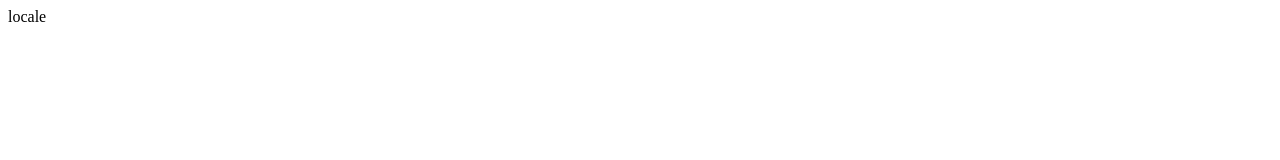
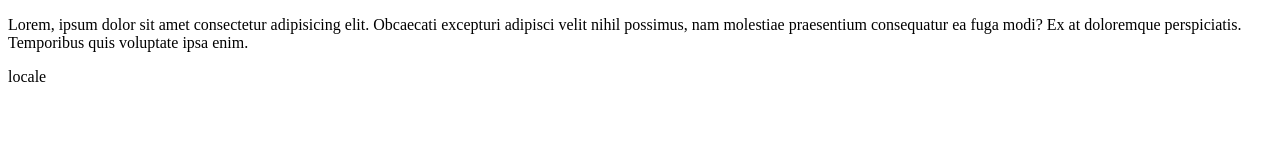
Before and after one commit to LavaAutos/Proyecto, a plain HTML site: page index.html in a window 1280 px wide. Drawn offline with Linux system fonts and the light colour scheme.

Commit message:
agregado div contenedor

```diff
--- a/index.html
+++ b/index.html
@@ -6,6 +6,13 @@
     <title>Git VSCODE</title>
 </head>
 <body>
+    <!--DIV CONTENEDOR-->
+    <div class="container">
+        <div class="row">
+            <p>Lorem, ipsum dolor sit amet consectetur adipisicing elit. Obcaecati excepturi adipisci velit nihil possimus, nam molestiae praesentium consequatur ea fuga modi? Ex at doloremque perspiciatis. Temporibus quis voluptate ipsa enim.</p>
+        </div>
+
+    </div>
 
 </body>
 </html>  locale
```
